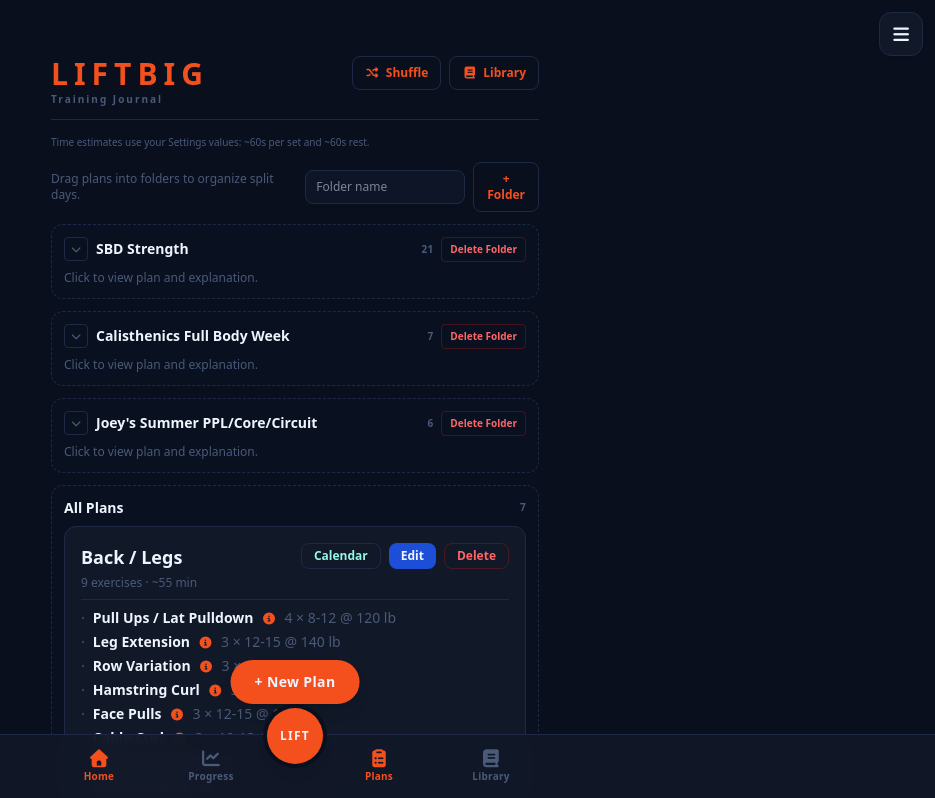
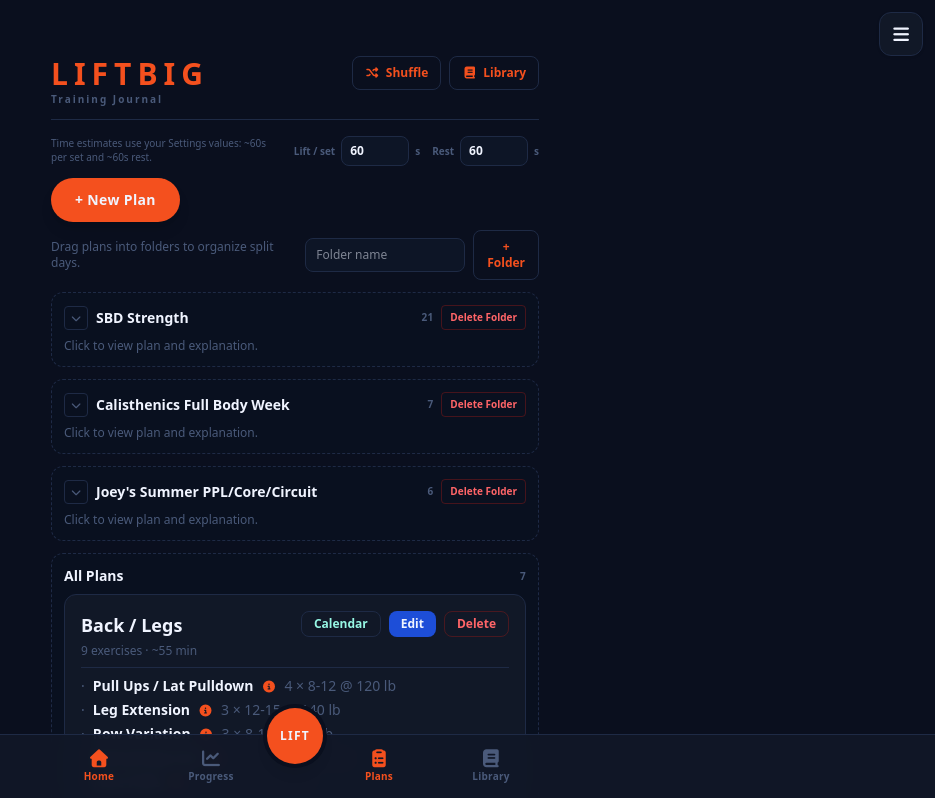
Before and after one commit to 4vpvjyx4wr-star/LiftBig, a Vue app in the folder LiftBig/: page /plans in a window 1280 px wide. Shown: the top 798 px of the page, without its empty margins (345-1280 px from the left). Built offline with nearby package versions, Linux system fonts and the light colour scheme.

Commit message:
Update PlansView.vue

```diff
--- a/LiftBig/src/views/PlansView.vue
+++ b/LiftBig/src/views/PlansView.vue
@@ -384,6 +384,16 @@
 function planDurationLabel(t: WorkoutTemplate): string {
   return formatPlanDurationEstimate(estimatePlanDurationMinutes(t, durationAssumptions.value))
 }
+
+function onPlansLiftSecondsChange(ev: Event) {
+  const raw = Number((ev.target as HTMLInputElement).value)
+  settings.setAverageLiftSeconds(Number.isFinite(raw) ? raw : 60)
+}
+
+function onPlansRestSecondsChange(ev: Event) {
+  const raw = Number((ev.target as HTMLInputElement).value)
+  settings.setAverageRestSeconds(Number.isFinite(raw) ? raw : 60)
+}
 </script>
 
 <template>
@@ -414,12 +424,52 @@
       </div>
     </header>
 
-    <p class="mb-3 text-[10px] leading-snug text-muted">
+    <div class="mb-3 flex flex-col gap-2 sm:flex-row sm:items-center sm:justify-between sm:gap-4">
+      <p class="text-[10px] leading-snug text-muted">
         Time estimates use your Settings values:
         ~{{ settings.averageLiftSeconds.value }}s per set and ~{{ settings.averageRestSeconds.value }}s rest.
       </p>
+      <div class="flex flex-wrap items-center gap-3 sm:shrink-0">
+        <label class="flex items-center gap-1.5 text-[10px] font-semibold text-muted">
+          <span class="whitespace-nowrap">Lift / set</span>
+          <input
+            type="number"
+            min="5"
+            max="600"
+            step="5"
+            class="w-[4.25rem] rounded-lg border border-border bg-card-inner px-2 py-1.5 text-xs tabular-nums text-foreground outline-none focus:border-primary"
+            :value="settings.averageLiftSeconds.value"
+            aria-label="Seconds per set for time estimates"
+            @change="onPlansLiftSecondsChange"
+          />
+          <span class="tabular-nums">s</span>
+        </label>
+        <label class="flex items-center gap-1.5 text-[10px] font-semibold text-muted">
+          <span class="whitespace-nowrap">Rest</span>
+          <input
+            type="number"
+            min="5"
+            max="600"
+            step="5"
+            class="w-[4.25rem] rounded-lg border border-border bg-card-inner px-2 py-1.5 text-xs tabular-nums text-foreground outline-none focus:border-primary"
+            :value="settings.averageRestSeconds.value"
+            aria-label="Average rest seconds for time estimates"
+            @change="onPlansRestSecondsChange"
+          />
+          <span class="tabular-nums">s</span>
+        </label>
+      </div>
+    </div>
 
-    <div class="mb-3 flex flex-col gap-2 sm:flex-row sm:items-center sm:justify-between">
+    <div class="mb-3 flex flex-col gap-2">
+      <button
+        type="button"
+        class="inline-flex w-fit items-center rounded-full bg-primary px-6 py-3 text-sm font-extrabold tracking-wide text-foreground shadow-lg"
+        @click="openNew"
+      >
+        + New Plan
+      </button>
+      <div class="flex flex-col gap-2 sm:flex-row sm:items-center sm:justify-between">
         <p class="text-xs text-muted">Drag plans into folders to organize split days.</p>
         <div class="flex items-center gap-2">
           <input
@@ -438,13 +488,14 @@
           </button>
         </div>
       </div>
+    </div>
 
     <div v-if="planList.length === 0" class="py-12 text-center">
       <p class="text-lg font-bold text-foreground">No plans yet.</p>
       <p class="mt-2 text-sm text-muted">Create a template to reuse across your calendar.</p>
     </div>
 
-    <div v-else class="space-y-3 pb-24">
+    <div v-else class="space-y-3">
       <section
         v-for="entry in folderSections"
         :key="entry.folder.id"
@@ -513,14 +564,6 @@
                 @focus="openDatePicker($event.target as HTMLInputElement)"
                 @input="onFolderStartDateInput(entry.folder.id, ($event.target as HTMLInputElement).value)"
               />
-              <button
-                type="button"
-                class="rounded border border-border bg-card px-2 py-1 text-xs font-bold text-primary hover:border-primary"
-                aria-label="Open calendar"
-                @click="openDatePicker(($event.currentTarget as HTMLElement).previousElementSibling as HTMLInputElement | null)"
-              >
-                <i class="fa-solid fa-calendar-days" aria-hidden="true" />
-              </button>
               <div class="min-w-[180px] rounded border border-border bg-card px-2 py-1">
                 <label class="block text-[10px] font-bold uppercase tracking-wide text-muted">
                   {{
@@ -697,14 +740,6 @@
       </section>
     </div>
 
-    <button
-      type="button"
-      class="fixed bottom-24 left-1/2 z-30 flex -translate-x-1/2 items-center rounded-full bg-primary px-6 py-3 text-sm font-extrabold tracking-wide text-foreground shadow-lg max-sm:left-1/2 max-sm:max-w-[calc(100%-2rem)]"
-      @click="openNew"
-    >
-      + New Plan
-    </button>
-
     <PlanEditorModal
       :weight-unit="weightUnit"
       :show="modalOpen"
```
Lines whose indentation alone changed are shown as unchanged.
